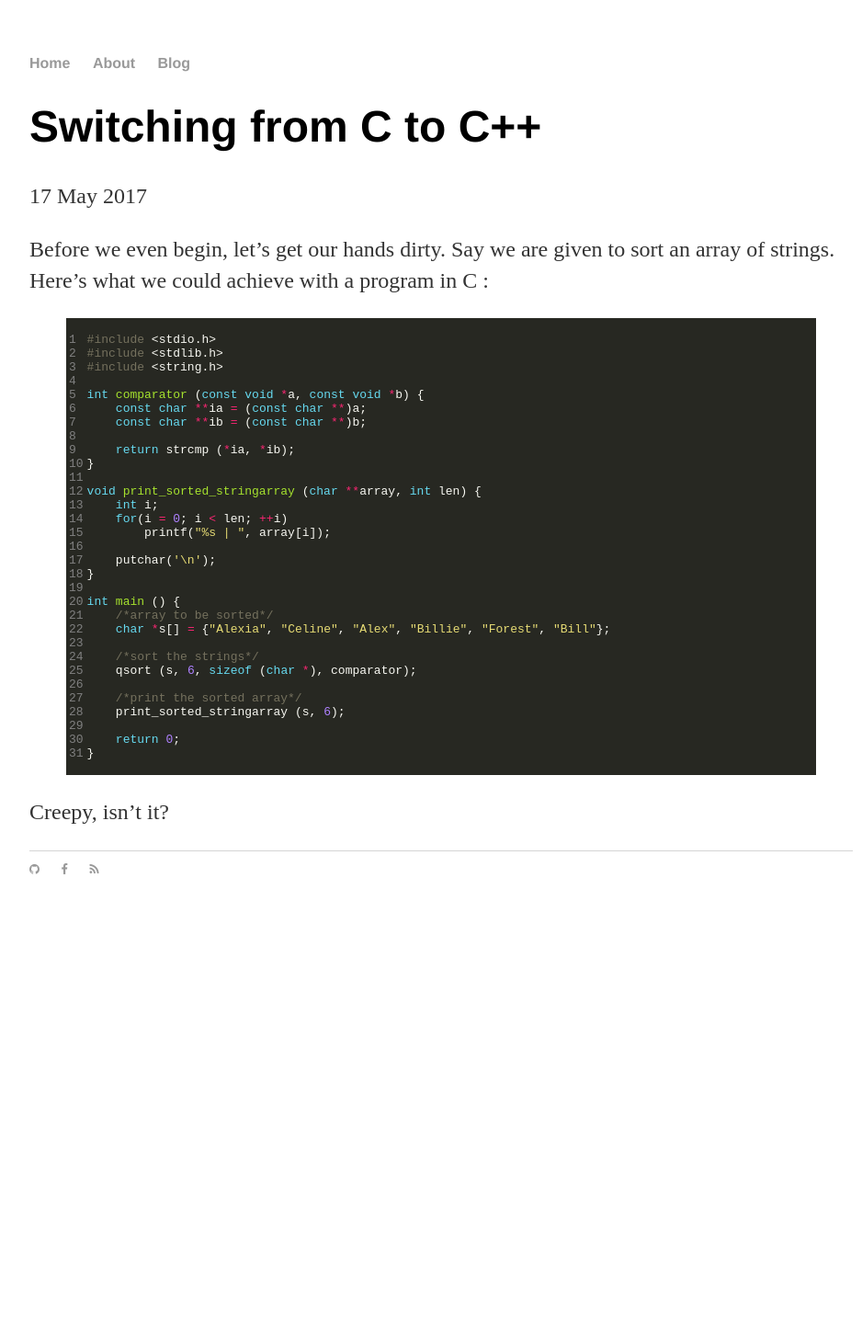
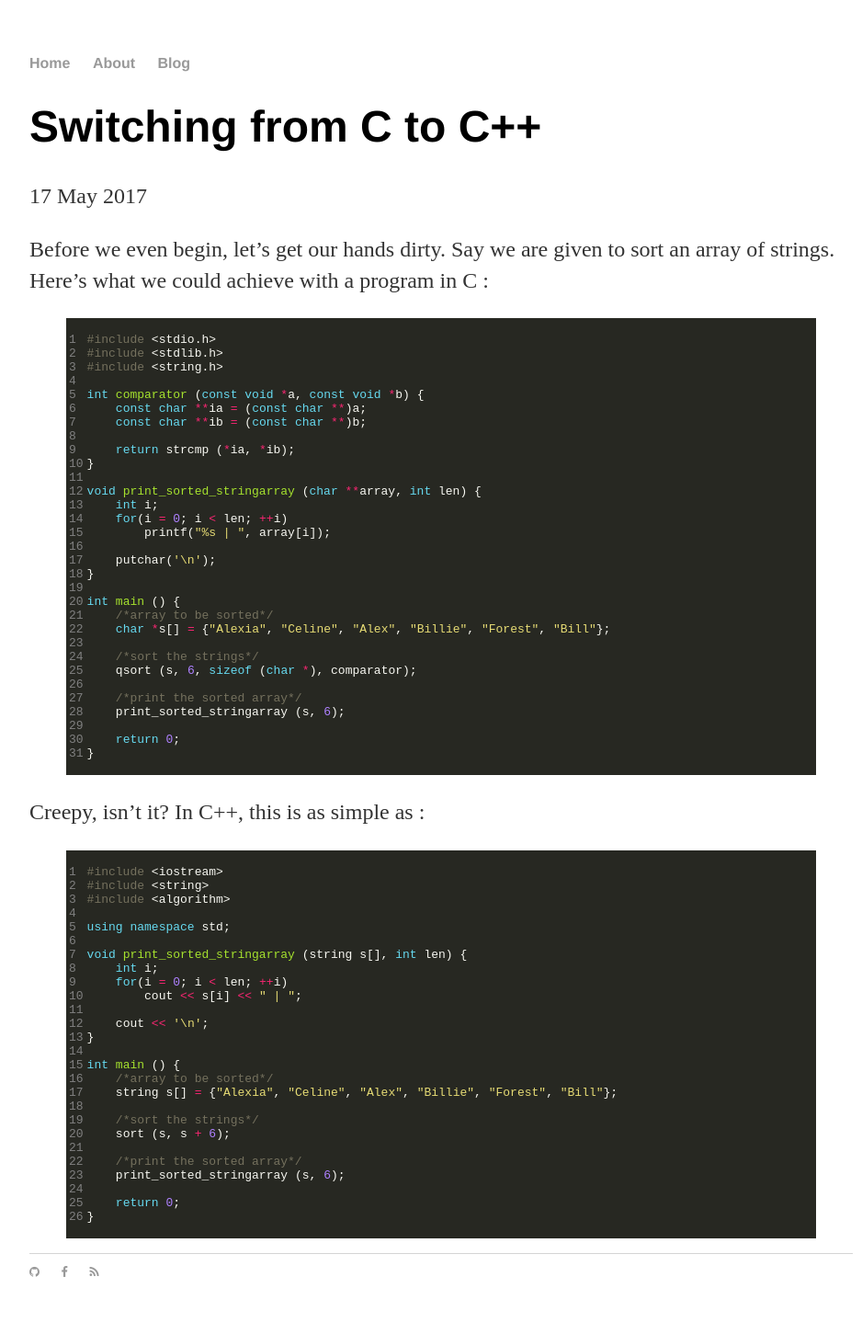
Before and after one commit to ccjusl/codeclubjusl, a Jekyll site: the page built from _posts/2017-05-17-Switching-from-C-to-C++.md, in a window 1280 px wide. Shown: the whole page at 92% size, without its empty margins (160-1098 px from the left). Built offline with Jekyll 4.4.1, drawn with Linux system fonts in a browser that asks for light colours; before the commit the page ends 1013 px from its top, so only the background shows below that.

Commit message:
added blog text

```diff
--- a/_posts/2017-05-17-Switching-from-C-to-C++.md
+++ b/_posts/2017-05-17-Switching-from-C-to-C++.md
@@ -41,3 +41,35 @@ int main () {
 {% endhighlight %}
 
 Creepy, isn't it?
+In C++, this is as simple as :
+
+{% highlight cpp linenos %}
+
+#include <iostream>
+#include <string>
+#include <algorithm>
+
+using namespace std;
+
+void print_sorted_stringarray (string s[], int len) {
+    int i;
+    for(i = 0; i < len; ++i)
+        cout << s[i] << " | ";
+
+    cout << '\n';
+}
+
+int main () {
+    /*array to be sorted*/
+    string s[] = {"Alexia", "Celine", "Alex", "Billie", "Forest", "Bill"};
+
+    /*sort the strings*/
+    sort (s, s + 6);
+
+    /*print the sorted array*/
+    print_sorted_stringarray (s, 6);
+
+    return 0;
+}
+
+{% endhighlight %}
```
